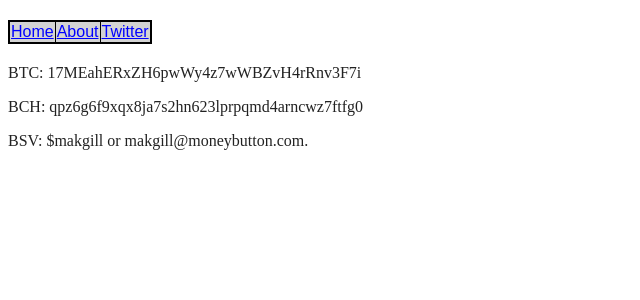
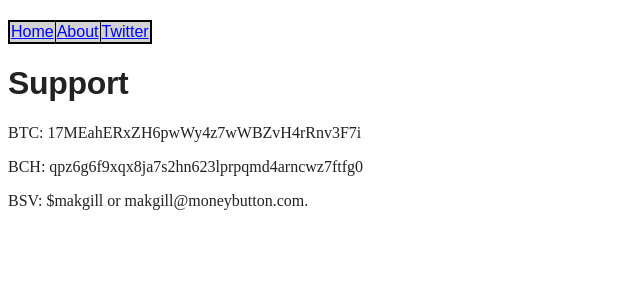
Before and after one commit to wakgill/deryk, a Jekyll site: the page built from _pages/support.md, in a window 1280 px wide. Shown: the top 300 px of the page, without its empty margins (0-640 px from the left). Built offline with Jekyll 4.4.1, drawn with Linux system fonts in a browser that asks for light colours.

Commit message:
Update support.md

```diff
--- a/_pages/support.md
+++ b/_pages/support.md
@@ -2,6 +2,8 @@
 layout: default
 title: Support
 ---
+
+# Support
 
 BTC: 17MEahERxZH6pwWy4z7wWBZvH4rRnv3F7i
 
```
